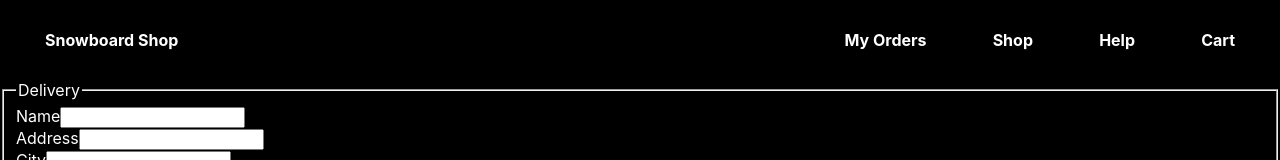
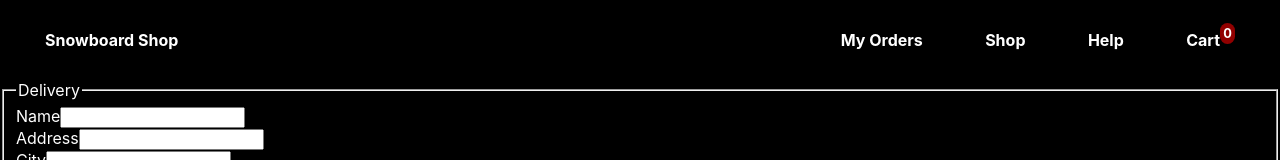
Before and after one commit to lindavid1998/snowboard-shop, a React (Create React App) app: page /checkout in a window 1280 px wide. Shown: the top 160 px of the page. Built offline with nearby package versions, Linux system fonts and the light colour scheme.

Commit message:
Add quantity indicator to cart tab in Nav

```diff
--- a/src/App.js
+++ b/src/App.js
@@ -41,7 +41,7 @@ function App(props) {
 
 	return (
 		<div className='App'>
-			<Nav openCart={openCart} />
+			<Nav openCart={openCart} numOfItemsInCart={cart.length} />
 			<Routes>
 				<Route path='/' element={<Home />} />
 				<Route
--- a/src/components/Nav.js
+++ b/src/components/Nav.js
@@ -1,7 +1,8 @@
 import { Link } from 'react-router-dom';
 import '../styles/Nav.css';
 
-function Nav({ openCart }) {
+function Nav(props) {
+	const { openCart, numOfItemsInCart } = props;
 	return (
 		<nav className='Nav'>
 			<ul>
@@ -27,6 +28,7 @@ function Nav({ openCart }) {
 					onClick={openCart}
 				>
 					Cart
+					<span className='num-of-items'>{numOfItemsInCart}</span>
 				</li>
 			</ul>
 		</nav>
--- a/src/styles/Cart.css
+++ b/src/styles/Cart.css
@@ -2,9 +2,8 @@
   position: fixed;
   top: 0;
   right: 0;
-  /* width: 300px;  */
-  height: 100%; /* Cover the entire height of the viewport */
-  z-index: 999; /* Ensure the element is on top of everything else */
+  height: 100%;
+  z-index: 999;
   transition: all 0.5s;
   background-color: black;
 }
@@ -12,3 +11,14 @@
 .Cart.hidden {
   right: -100%;
 }
+
+.num-of-items {
+  font-size: 0.8rem;
+  background-color: rgb(145, 0, 0);
+  border-radius: 0.8rem;
+  padding: 0.2rem;
+  text-align: center;
+  font-weight: bold;
+  position: relative;
+  bottom: 8px;
+}
```
Also changed, not shown: 2 other files (tests, documents, lock files or other folders).
